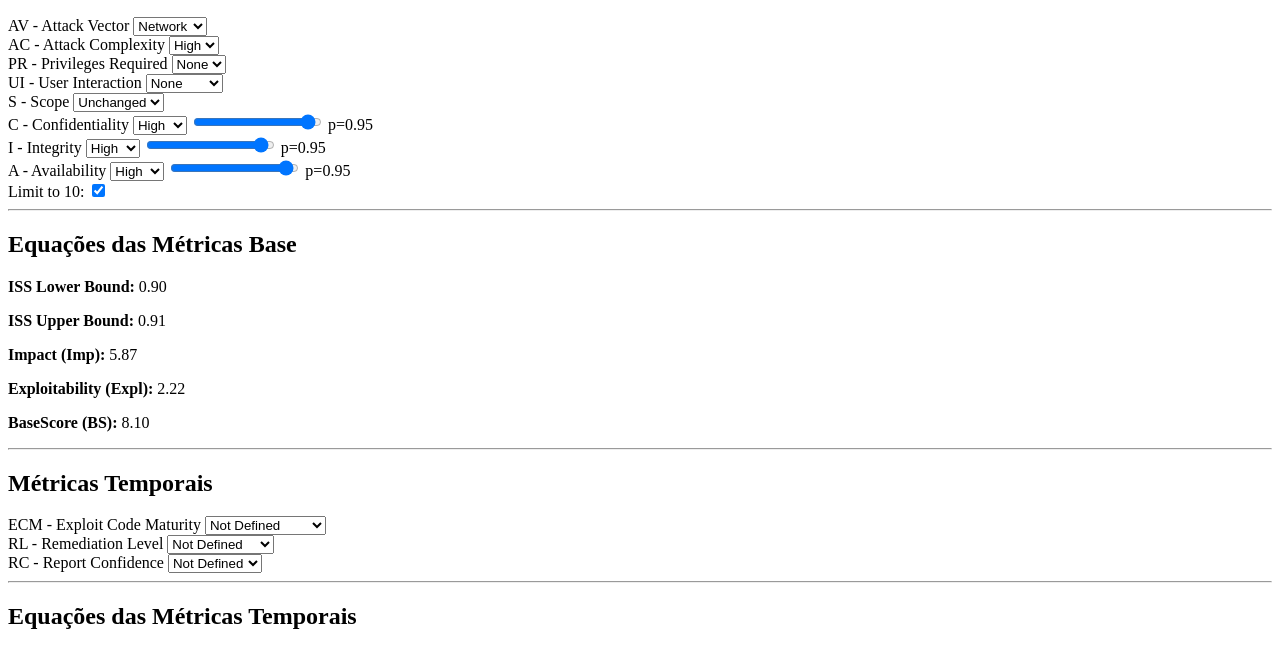
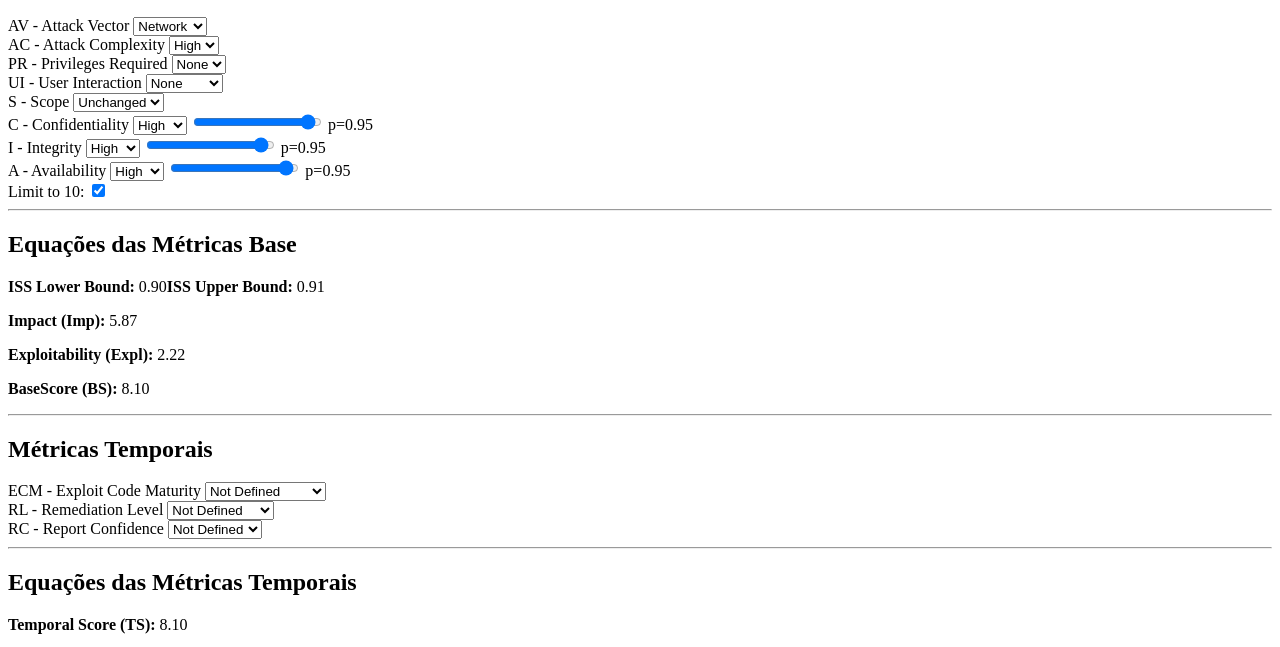
Before and after one commit to pedroduartepestana/pedroduartepestana.github.io, a plain HTML site: page v2/index.html in a window 1280 px wide. Shown: the part 110-757 px from the top of the page. Drawn offline with Linux system fonts and the light colour scheme.

Commit message:
Update index.html

```diff
--- a/v2/index.html
+++ b/v2/index.html
@@ -99,8 +99,7 @@
     <!-- Display results -->
     <hr>
     <h2>Equações das Métricas Base</h2>
-    <p><strong>ISS Lower Bound:</strong> <span id="issLower">0</span></p>
-    <p><strong>ISS Upper Bound:</strong> <span id="issUpper">0</span></p>
+    <p><strong>ISS Lower Bound:</strong> <span id="issLower">0</span><strong>ISS Upper Bound:</strong> <span id="issUpper">0</span></p>
     <p><strong>Impact (Imp):</strong> <span id="imp">0</span></p>
     <p><strong>Exploitability (Expl):</strong> <span id="expl">0</span></p>
     <p><strong>BaseScore (BS):</strong> <span id="bs">0</span></p>
```
